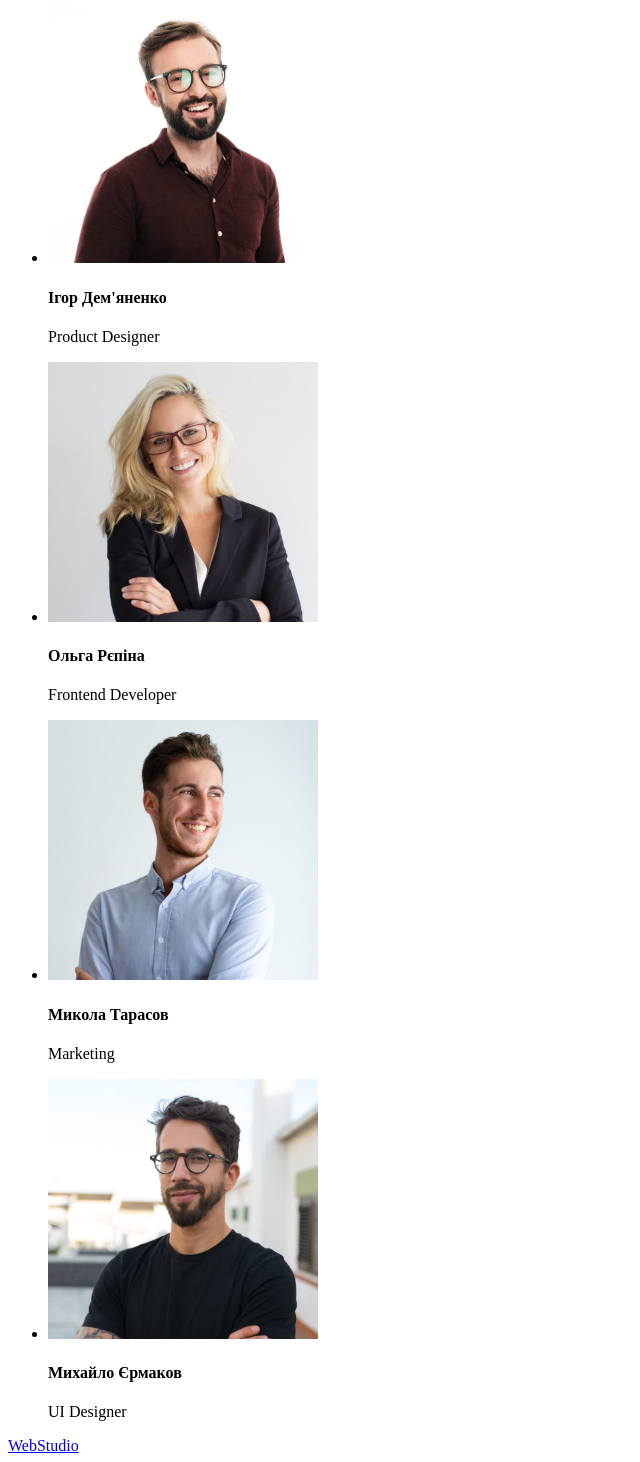
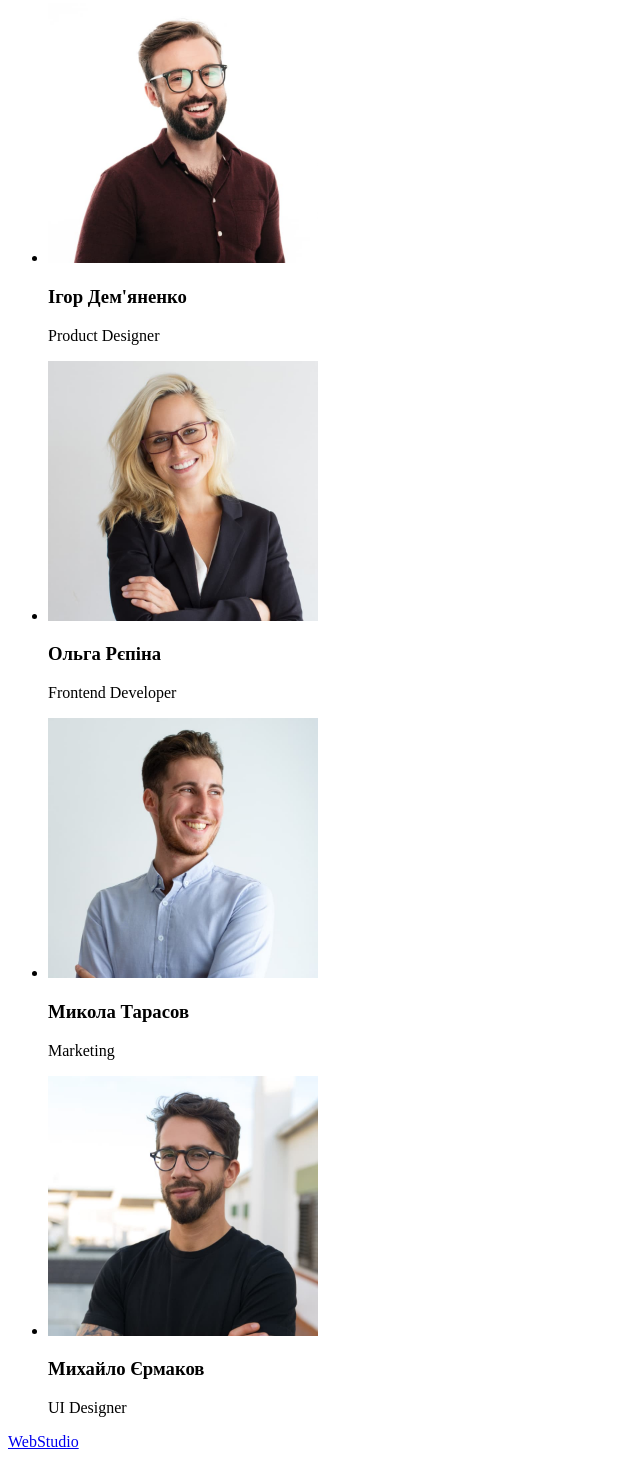
Before and after one commit to Tsylepa/goit-markup-hw-01, a plain HTML site: page index.html in a window 1280 px wide. Shown: the part 1618-3080 px from the top of the page, without its empty margins (0-640 px from the left). Drawn offline with Linux system fonts and the light colour scheme.

Commit message:
h4 replaced by h3

```diff
--- a/index.html
+++ b/index.html
@@ -73,19 +73,19 @@
             <ul>
                 <li>
                     <img src="./images/team1.jpg" alt="Ігор Дем'яненко" width="270" height="260">
-                    <h4>Ігор Дем'яненко</h4>
+                    <h3>Ігор Дем'яненко</h3>
                     <p lang="en">Product Designer</p>
                 </li><li>
                     <img src="./images/team2.jpg" alt="Ольга Рєпіна" width="270" height="260">
-                    <h4>Ольга Рєпіна</h4>
+                    <h3>Ольга Рєпіна</h3>
                     <p lang="en">Frontend Developer</p>
                 </li><li>
                     <img src="./images/team3.jpg" alt="Микола Тарасов" width="270" height="260">
-                    <h4>Микола Тарасов</h4>
+                    <h3>Микола Тарасов</h3>
                     <p lang="en">Marketing</p>
                 </li><li>
                     <img src="./images/team4.jpg" alt="Михайло Єрмаков" width="270" height="260">
-                    <h4>Михайло Єрмаков</h4>
+                    <h3>Михайло Єрмаков</h3>
                     <p lang="en">UI Designer</p>
                 </li>
             </ul>
```
